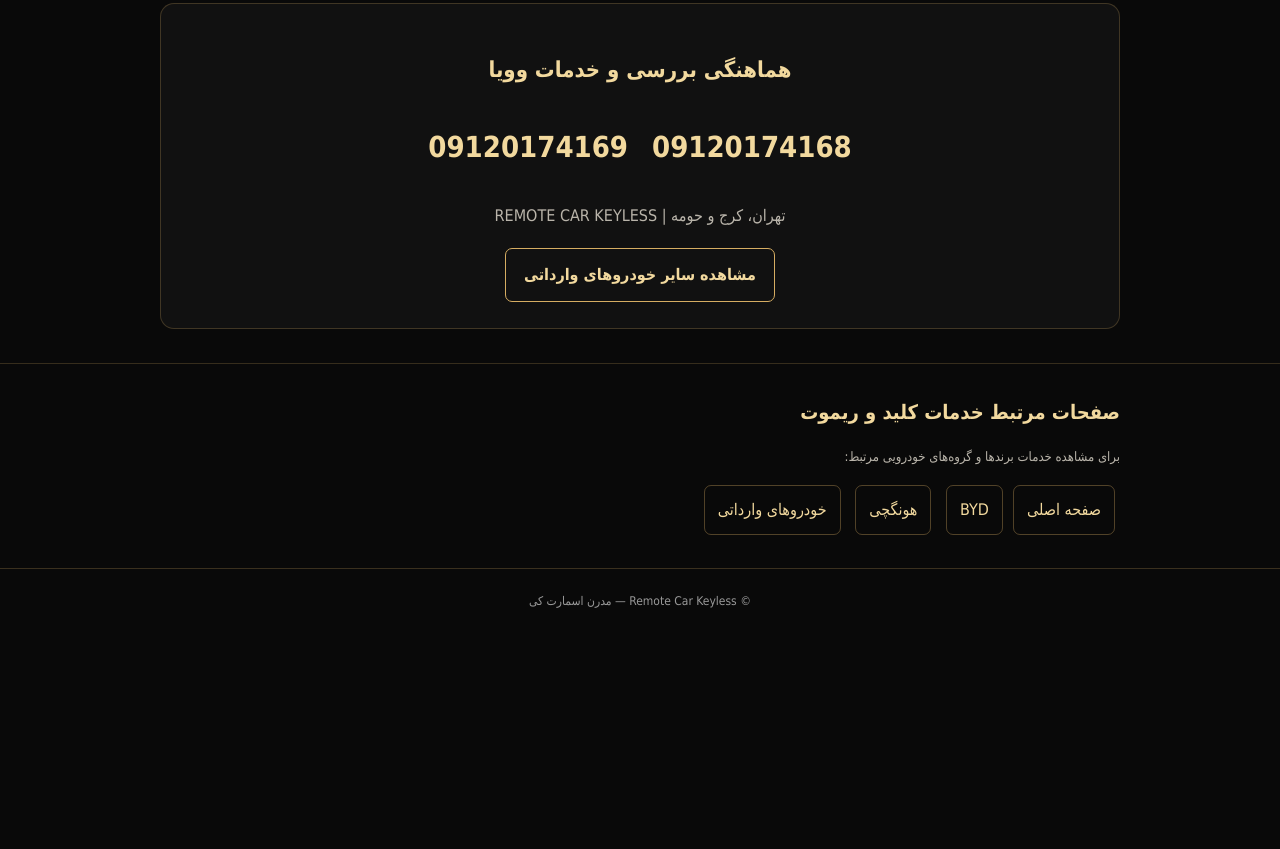
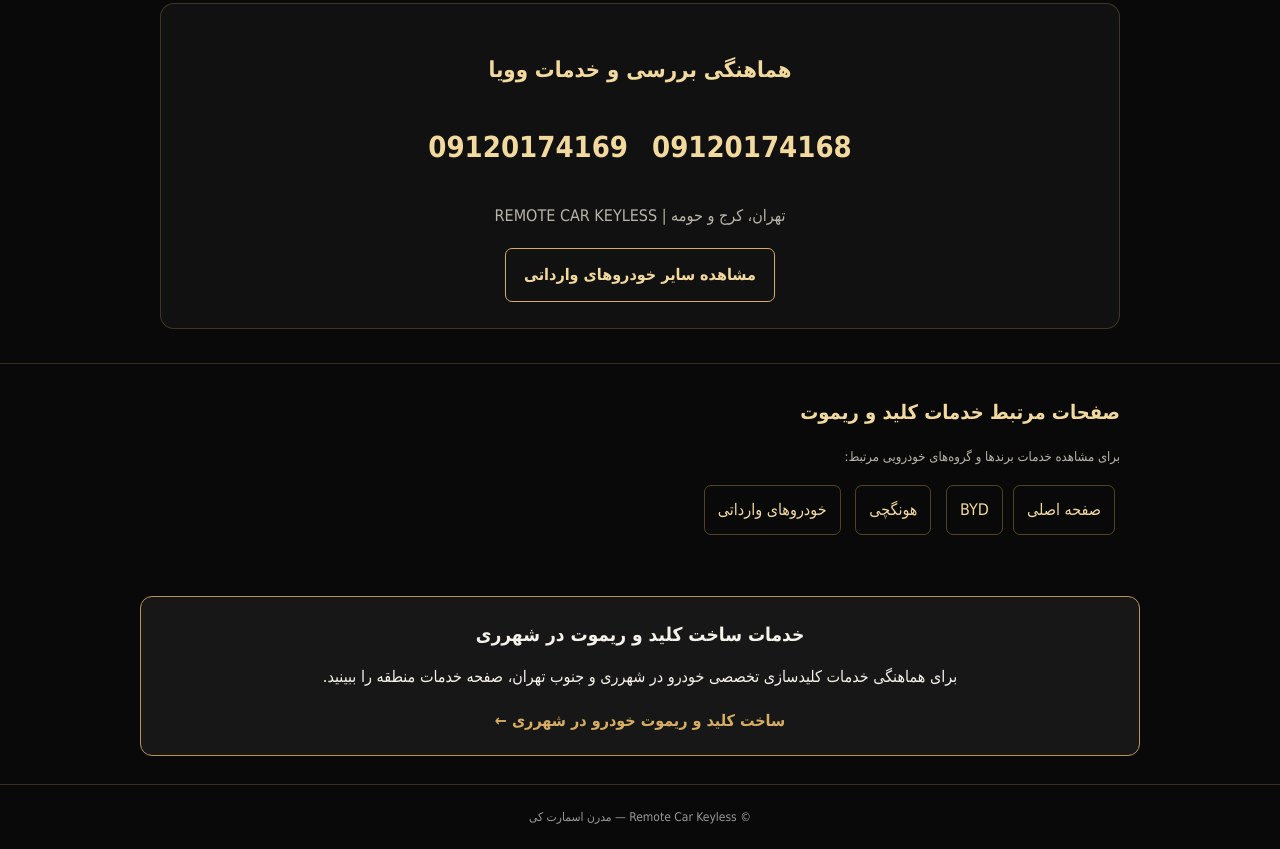
Before and after one commit to mrsmartkeykeyless-stack/remotecarkeyless, a plain HTML site: page voyah-remote.html in a window 1280 px wide. Shown: the part 1338-2187 px from the top of the page. Before the commit the page ends 1971 px from the top, so only its background shows below. Drawn offline with Linux system fonts and the light colour scheme.

Commit message:
Add internal link to Shahr-e Rey automotive key service page

```diff
--- a/voyah-remote.html
+++ b/voyah-remote.html
@@ -54,5 +54,6 @@
 <a href="hongqi-remote.html" style="display:inline-block;margin:5px;padding:8px 13px;border:1px solid rgba(214,173,98,.35);border-radius:7px;color:#f2d99e">هونگچی</a>
 <a href="imported-vehicles-remote.html" style="display:inline-block;margin:5px;padding:8px 13px;border:1px solid rgba(214,173,98,.35);border-radius:7px;color:#f2d99e">خودروهای وارداتی</a></nav></div></section>
 </main>
+<section class="local-service" style="margin:28px auto;padding:18px 20px;max-width:1000px;border:1px solid #b89555;border-radius:12px;background:#171717;text-align:center"><h2 style="margin:0 0 8px;font-size:19px">خدمات ساخت کلید و ریموت در شهرری</h2><p style="margin:0 0 12px">برای هماهنگی خدمات کلیدسازی تخصصی خودرو در شهرری و جنوب تهران، صفحه خدمات منطقه را ببینید.</p><a href="key-and-remote-shahr-e-rey.html" style="color:#d6ad62;font-weight:bold">ساخت کلید و ریموت خودرو در شهرری ←</a></section>
 <footer class="footer">© Remote Car Keyless — مدرن اسمارت کی</footer>
 </body></html>
```
